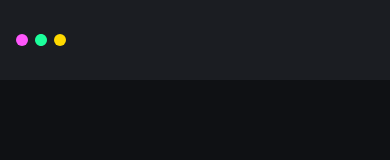
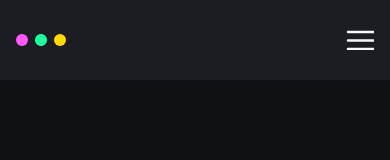
Before and after one commit to qodql/vue-portfolio, a Vue app: page / in a window 390 px wide. Shown: the top 160 px of the page. Built offline with nearby package versions, Linux system fonts and the light colour scheme; a web font is replaced by a local one.

Commit message:
header css

```diff
--- a/src/assets/styles/Header.scss
+++ b/src/assets/styles/Header.scss
@@ -10,8 +10,15 @@
     align-items: center;
     transition: 0.5s;
     &.active {
-        //background-color: rgba($color: #1B1D22, $alpha: 0.8);
         box-shadow: 0 2px 4px rgba(0,0,0,0.2);
+    }
+    .hamburger{
+        width: 28px;
+        height: 20px;
+        border: none;
+        background: url('../img/icon/icon-header-burger.svg') no-repeat;
+        display: none;
+        cursor: pointer;
     }
     .header-inner {
         width: var(--pc);
@@ -53,10 +60,15 @@
 @media (max-width: 760px) {
     .header {
         .header-inner {
+            width: 100%;
             padding: 0 16px;
+            .hamburger{
+                display: flex;
+            }
             .nav {
-                a {
-                    display: none;
+                display: none;
+                &.open {
+                    display: flex;
                 }
             }
         }
--- a/src/components/HeaderView.vue
+++ b/src/components/HeaderView.vue
@@ -6,7 +6,8 @@
             <h1></h1>
           </a>
         </div>
-        <nav class="nav">
+        <button class="hamburger" @click="toggleMenu"></button>
+        <nav class="nav" :class="{ open: isMenuOpen }">
           <a href="#intro" data-target="intro">인터뷰</a>
           <a href="#skill" data-target="skill">기술</a>
           <a href="#project" data-target="project">프로젝트</a>
@@ -18,12 +19,19 @@
 <script lang="ts">
 import { ref, onMounted, onUnmounted } from "vue";
 
+
+
 export default {
   setup() {
     const isScrolled = ref(false);
+    const isMenuOpen = ref(false);
 
     const handleScroll = () => {
       isScrolled.value = window.scrollY > 0;
+    };
+
+    const toggleMenu = () => {
+      isMenuOpen.value = !isMenuOpen.value;
     };
 
     onMounted(() => {
@@ -34,7 +42,7 @@ export default {
       window.removeEventListener("scroll", handleScroll);
     });
 
-    return { isScrolled };
+    return { isScrolled, isMenuOpen, toggleMenu };
   },
 };
 
```
